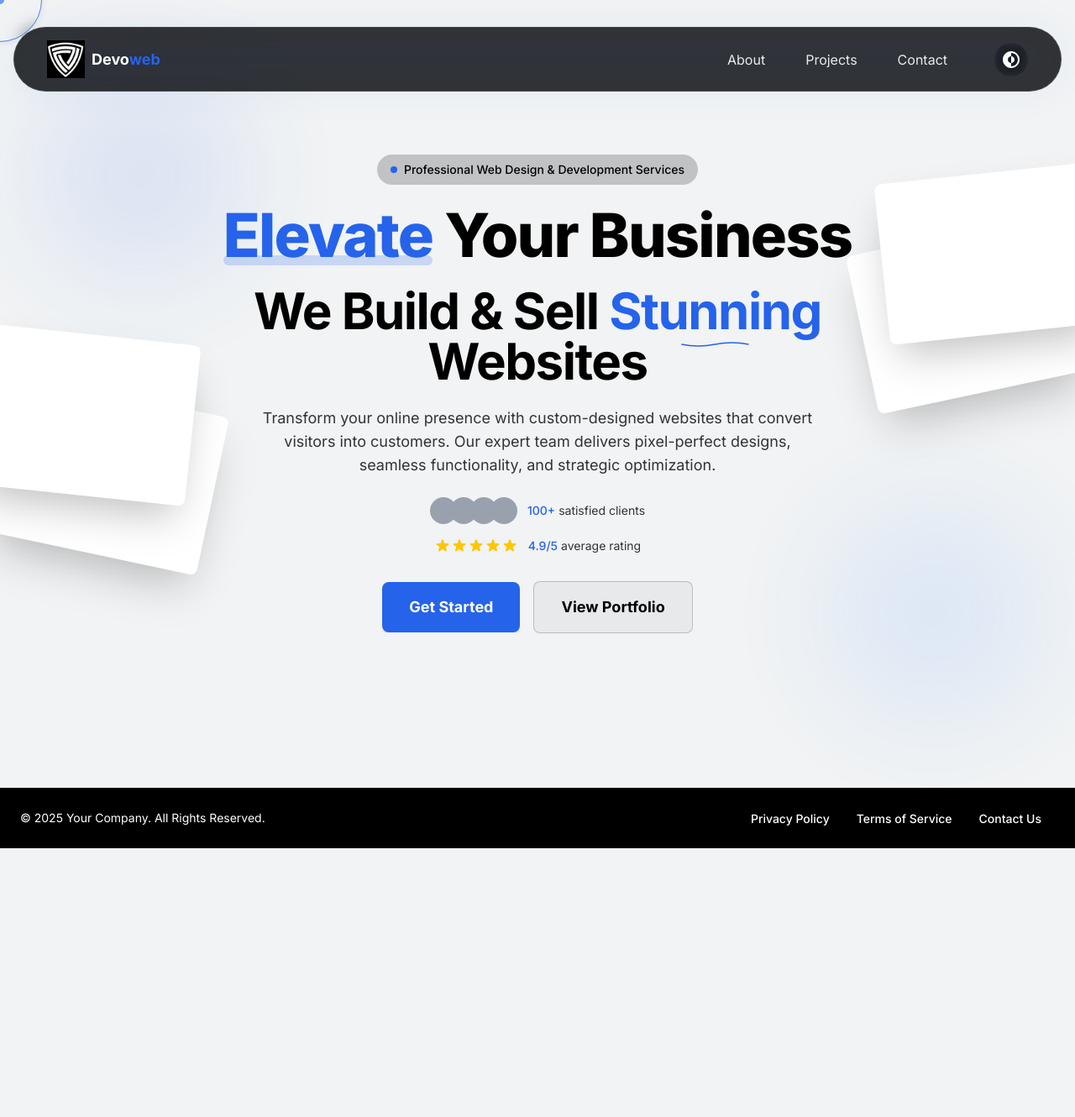
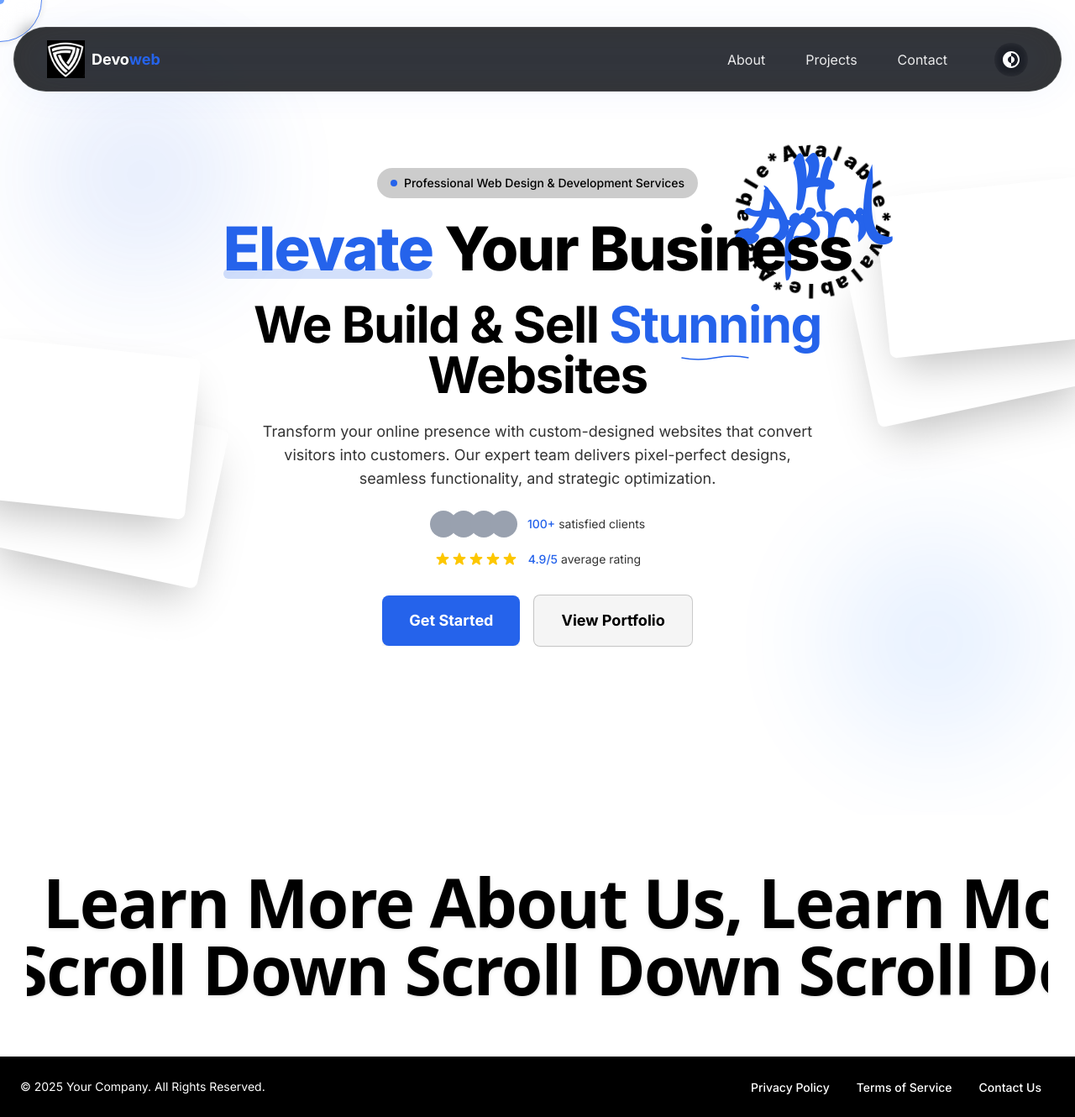
Before and after one commit to MasoudAminii/portfolio, a Next.js app: page / in a window 1280 px wide. Shown: the whole page at 84% size. Before the commit the page ends 1010 px from the top, so only its background shows below. Built offline with nearby package versions, Linux system fonts and the light colour scheme.

Commit message:
i have added a lot of animations and stuff

```diff
--- a/package.json
+++ b/package.json
@@ -10,9 +10,10 @@
   },
   "dependencies": {
     "@radix-ui/react-slot": "^1.2.0",
+    "@react-spring/web": "^9.7.5",
     "class-variance-authority": "^0.7.1",
     "clsx": "^2.1.1",
-    "framer-motion": "^12.6.3",
+    "framer-motion": "^12.6.5",
     "lucide-react": "^0.487.0",
     "next": "15.2.4",
     "next-themes": "^0.4.6",
--- /dev/null
+++ b/src/Components/ui/CircularText.jsx
@@ -0,0 +1,120 @@
+"use client";
+
+import { useEffect, useState } from "react";
+import { motion, useAnimation } from "framer-motion";
+
+const getRotationTransition = (duration, from, loop = true) => ({
+  from: from,
+  to: from + 360,
+  ease: "linear",
+  duration: duration,
+  type: "tween",
+  repeat: loop ? Infinity : 0,
+});
+
+const getTransition = (duration, from) => ({
+  rotate: getRotationTransition(duration, from),
+  scale: {
+    type: "spring",
+    damping: 20,
+    stiffness: 300,
+  },
+});
+
+const CircularText = ({
+  text,
+  spinDuration = 20,
+  onHover = "speedUp",
+  className = "",
+}) => {
+  const letters = Array.from(text);
+  const controls = useAnimation();
+  const [currentRotation, setCurrentRotation] = useState(0);
+
+  useEffect(() => {
+    controls.start({
+      rotate: currentRotation + 360,
+      scale: 1,
+      transition: getTransition(spinDuration, currentRotation),
+    });
+    // eslint-disable-next-line react-hooks/exhaustive-deps
+  }, [spinDuration, controls, onHover, text]);
+
+  const handleHoverStart = () => {
+    if (!onHover) return;
+    switch (onHover) {
+      case "slowDown":
+        controls.start({
+          rotate: currentRotation + 360,
+          scale: 1,
+          transition: getTransition(spinDuration * 2, currentRotation),
+        });
+        break;
+      case "speedUp":
+        controls.start({
+          rotate: currentRotation + 360,
+          scale: 1,
+          transition: getTransition(spinDuration / 4, currentRotation),
+        });
+        break;
+      case "pause":
+        controls.start({
+          rotate: currentRotation,
+          scale: 1,
+          transition: {
+            rotate: { type: "spring", damping: 20, stiffness: 300 },
+            scale: { type: "spring", damping: 20, stiffness: 300 },
+          },
+        });
+        break;
+      case "goBonkers":
+        controls.start({
+          rotate: currentRotation + 360,
+          scale: 0.8,
+          transition: getTransition(spinDuration / 20, currentRotation),
+        });
+        break;
+      default:
+        break;
+    }
+  };
+
+  const handleHoverEnd = () => {
+    controls.start({
+      rotate: currentRotation + 360,
+      scale: 1,
+      transition: getTransition(spinDuration, currentRotation),
+    });
+  };
+
+  return (
+    <motion.div
+      initial={{ rotate: 0 }}
+      className={`mx-auto h-[200px] w-[200px] origin-center cursor-pointer rounded-full text-center font-black text-[var(--primary-color)] ${className}`}
+      animate={controls}
+      onUpdate={(latest) => setCurrentRotation(Number(latest.rotate))}
+      onMouseEnter={handleHoverStart}
+      onMouseLeave={handleHoverEnd}
+    >
+      {letters.map((letter, i) => {
+        const rotation = (360 / letters.length) * i;
+        const factor = Number((Math.PI / letters.length).toFixed(0));
+        const x = factor * i;
+        const y = factor * i;
+        const transform = `rotateZ(${rotation}deg) translate3d(${x}px, ${y}px, 0)`;
+
+        return (
+          <span
+            key={i}
+            className="absolute inset-0 inline-block text-2xl transition-all duration-500 ease-[cubic-bezier(0,0,0,1)]"
+            style={{ transform, WebkitTransform: transform }}
+          >
+            {letter}
+          </span>
+        );
+      })}
+    </motion.div>
+  );
+};
+
+export default CircularText;
--- /dev/null
+++ b/src/Components/ui/ScrollVelocity.jsx
@@ -0,0 +1,155 @@
+"use client";
+import { useRef, useLayoutEffect, useState } from "react";
+import {
+  motion,
+  useScroll,
+  useSpring,
+  useTransform,
+  useMotionValue,
+  useVelocity,
+  useAnimationFrame,
+} from "framer-motion";
+
+function useElementWidth(ref) {
+  const [width, setWidth] = useState(0);
+
+  useLayoutEffect(() => {
+    function updateWidth() {
+      if (ref.current) {
+        setWidth(ref.current.offsetWidth);
+      }
+    }
+    updateWidth();
+    window.addEventListener("resize", updateWidth);
+    return () => window.removeEventListener("resize", updateWidth);
+  }, [ref]);
+
+  return width;
+}
+
+export const ScrollVelocity = ({
+  scrollContainerRef,
+  texts = [],
+  velocity = 70,
+  className = "",
+  damping = 50,
+  stiffness = 400,
+  numCopies = 6,
+  velocityMapping = { input: [0, 1000], output: [0, 5] },
+  parallaxClassName,
+  scrollerClassName,
+  parallaxStyle,
+  scrollerStyle,
+}) => {
+  function VelocityText({
+    children,
+    baseVelocity = velocity,
+    scrollContainerRef,
+    className = "",
+    damping,
+    stiffness,
+    numCopies,
+    velocityMapping,
+    parallaxClassName,
+    scrollerClassName,
+    parallaxStyle,
+    scrollerStyle,
+  }) {
+    const baseX = useMotionValue(0);
+    const scrollOptions = scrollContainerRef
+      ? { container: scrollContainerRef }
+      : {};
+    const { scrollY } = useScroll(scrollOptions);
+    const scrollVelocity = useVelocity(scrollY);
+    const smoothVelocity = useSpring(scrollVelocity, {
+      damping: damping ?? 50,
+      stiffness: stiffness ?? 400,
+    });
+    const velocityFactor = useTransform(
+      smoothVelocity,
+      velocityMapping?.input || [0, 1000],
+      velocityMapping?.output || [0, 5],
+      { clamp: false },
+    );
+
+    const copyRef = useRef(null);
+    const copyWidth = useElementWidth(copyRef);
+
+    function wrap(min, max, v) {
+      const range = max - min;
+      const mod = (((v - min) % range) + range) % range;
+      return mod + min;
+    }
+
+    const x = useTransform(baseX, (v) => {
+      if (copyWidth === 0) return "0px";
+      return `${wrap(-copyWidth, 0, v)}px`;
+    });
+
+    const directionFactor = useRef(1);
+    useAnimationFrame((t, delta) => {
+      let moveBy = directionFactor.current * baseVelocity * (delta / 1000);
+
+      if (velocityFactor.get() < 0) {
+        directionFactor.current = -1;
+      } else if (velocityFactor.get() > 0) {
+        directionFactor.current = 1;
+      }
+
+      moveBy += directionFactor.current * moveBy * velocityFactor.get();
+      baseX.set(baseX.get() + moveBy);
+    });
+
+    const spans = [];
+    for (let i = 0; i < (numCopies ?? 1); i++) {
+      spans.push(
+        <span
+          className={`flex-shrink-0 ${className}`}
+          key={i}
+          ref={i === 0 ? copyRef : null}
+        >
+          {children}
+        </span>,
+      );
+    }
+
+    return (
+      <div
+        className={`${parallaxClassName} relative overflow-hidden`}
+        style={parallaxStyle}
+      >
+        <motion.div
+          className={`${scrollerClassName} flex text-center font-sans text-4xl font-bold tracking-[-0.02em] whitespace-nowrap drop-shadow md:text-[5rem] md:leading-[5rem]`}
+          style={{ x, ...scrollerStyle }}
+        >
+          {spans}
+        </motion.div>
+      </div>
+    );
+  }
+
+  return (
+    <section>
+      {texts.map((text, index) => (
+        <VelocityText
+          key={index}
+          className={className}
+          baseVelocity={index % 2 !== 0 ? -velocity : velocity}
+          scrollContainerRef={scrollContainerRef}
+          damping={damping}
+          stiffness={stiffness}
+          numCopies={numCopies}
+          velocityMapping={velocityMapping}
+          parallaxClassName={parallaxClassName}
+          scrollerClassName={scrollerClassName}
+          parallaxStyle={parallaxStyle}
+          scrollerStyle={scrollerStyle}
+        >
+          {text}&nbsp;
+        </VelocityText>
+      ))}
+    </section>
+  );
+};
+
+export default ScrollVelocity;
--- a/src/app/globals.css
+++ b/src/app/globals.css
@@ -25,8 +25,12 @@ html {
 }
 
 body {
-  transition-property: opacity, filter, background;
-  background: var(--secondary-color);
+  transition-property: opacity, filter, background-color;
+  background: linear-gradient(
+    to bottom,
+    var(--gradiant-from),
+    var(--gradiant-to)
+  );
   transition-timing-function: linear;
   transition-duration: 300ms;
 }
--- a/src/app/layout.tsx
+++ b/src/app/layout.tsx
@@ -25,7 +25,7 @@ export default function RootLayout({
     <html lang="en" suppressHydrationWarning>
       <body className={`${inter.className}`}>
         <ThemeProvider attribute="class" enableSystem defaultTheme="system">
-          <div className="flex min-h-screen flex-col justify-between bg-[var(--secondary-color)] transition-colors duration-200 ease-linear">
+          <div className="flex min-h-screen flex-col justify-between transition-colors duration-200 ease-linear">
             <MouseBorder />
             <div>
               <header className="fixed top-0 left-1/2 z-50 w-full -translate-x-1/2 px-4">
--- a/src/app/page.tsx
+++ b/src/app/page.tsx
@@ -1,19 +1,28 @@
+import localFont from "next/font/local";
+
 import {
   HeroProjectAnimation,
   AnimateText,
 } from "@/Components/Animations/MainAnimations";
+import ScrollVelocity from "@/Components/ui/ScrollVelocity";
+import CircularText from "@/Components/ui/CircularText";
+
+const getFarsiFont = localFont({
+  src: "../../public/fonts/Farsi-Inspired.ttf",
+});
+
 export default function Home() {
   return (
     <div className="">
       <HeroSection />
-      {/* <AboutSection /> */}
+      <AboutSection />
     </div>
   );
 }
 
 function HeroSection() {
   return (
-    <section className="relative flex flex-col items-center justify-center overflow-hidden bg-gradient-to-b from-[var(--gradiant-from)] to-[--gradiant-to] px-4 py-46 transition-all">
+    <section className="relative flex flex-col items-center justify-center overflow-hidden bg-gradient-to-b from-[var(--gradiant-from)] to-[--gradiant-to] px-4 py-50">
       <div className="wrapper container mx-auto">
         {/* Background Elements */}
         <div className="absolute inset-0 opacity-10">
@@ -22,6 +31,22 @@ function HeroSection() {
         </div>
         {/* Floating Website Mockups */}
         <HeroProjectAnimation />
+        {/* Circular Text */}
+        <div className="absolute top-1/6 right-1/6 flex items-center justify-center">
+          <CircularText
+            text="Avalable*Avalable*Avalable*"
+            onHover="speedUp"
+            spinDuration={20}
+            className="text-[var(--primary-color)]"
+          />
+          <div className="absolute flex items-center justify-center text-center text-[var(--accent-color)]">
+            <span
+              className={`${getFarsiFont.className} text-9xl leading-10 font-semibold`}
+            >
+              14 April
+            </span>
+          </div>
+        </div>
         {/* Main Content */}
         <div className="relative z-10 mx-auto flex max-w-4xl flex-col items-center gap-6">
           {/* Announcement Badge */}
@@ -143,60 +168,16 @@ function HeroSection() {
   );
 }
 
-// function AboutSection() {
-//   return (
-//     <section className="bg-[var(--secondary-color)] px-4 py-16 transition-colors sm:px-6 lg:px-8 dark:bg-[var(--secondary-color)]">
-//       <div className="mx-auto max-w-7xl">
-//         <div className="grid items-center gap-12 lg:grid-cols-2">
-//           {/* Text Content */}
-//           <div className="space-y-6">
-//             <h2 className="text-4xl font-bold text-[var(--primary-color)] md:text-5xl dark:text-[var(--primary-color)]">
-//               Crafting Digital Excellence
-//             </h2>
-
-//             <p className="text-lg font-medium text-[var(--primary-color)] opacity-90 md:text-xl dark:text-[var(--primary-color)]">
-//               <span className="text-[var(--accent-color)]">(//)</span> We
-//               transform ideas into powerful web experiences
-//             </p>
-
-//             <p className="text-base leading-relaxed text-[var(--primary-color)] opacity-80 md:text-lg dark:text-[var(--primary-color)]">
-//               As a forward-thinking web development collective, we specialize in
-//               creating bespoke digital solutions that drive results. Our team
-//               merges cutting-edge technology with intuitive design to build
-//               websites that not only look stunning but perform exceptionally.
-//             </p>
-
-//             <div className="mt-8 flex gap-4">
-//               <a
-//                 href="/portfolio"
-//                 className="hover:bg-opacity-90 rounded-lg bg-[var(--accent-color)] px-6 py-3 font-medium text-white shadow-lg transition-all hover:shadow-xl"
-//               >
-//                 View Our Work
-//               </a>
-//               <a
-//                 href="/team"
-//                 className="px-6 py-3 font-medium text-[var(--accent-color)] underline-offset-4 hover:underline"
-//               >
-//                 Meet the Team
-//               </a>
-//             </div>
-//           </div>
-
-//           {/* Visual Element */}
-//           <div className="group relative">
-//             <div className="absolute inset-0 transform rounded-xl bg-[var(--accent-color)] opacity-10 transition-transform duration-300 group-hover:rotate-3" />
-
-//             <div className="relative transform overflow-hidden rounded-xl bg-gradient-to-br from-[var(--secondary-color)] to-[var(--primary-color)] p-1 transition-transform duration-300 group-hover:-translate-y-2">
-//               <div className="flex h-96 items-center justify-center rounded-lg bg-gray-100 dark:bg-gray-800">
-//                 {/* Replace this div with your actual image */}
-//                 <div className="text-[var(--primary-color)] opacity-50">
-//                   [Website Showcase]
-//                 </div>
-//               </div>
-//             </div>
-//           </div>
-//         </div>
-//       </div>
-//     </section>
-//   );
-// }
+function AboutSection() {
+  return (
+    <section className="px-4 py-16 transition-colors sm:px-6 lg:px-8">
+      <div className="mx-auto max-w-[3000px]">
+        <ScrollVelocity
+          texts={["Learn More About Us,", "Scroll Down"]}
+          className="custom-scroll-text"
+        />
+      </div>
+      <div className="mx-auto max-w-7xl"></div>
+    </section>
+  );
+}
--- a/tsconfig.json
+++ b/tsconfig.json
@@ -22,6 +22,6 @@
       "@/*": ["./src/*"]
     }
   },
-  "include": ["next-env.d.ts", "**/*.ts", "**/*.tsx", ".next/types/**/*.ts", "src/Components/Structure/Mouse.jsx", "src/Components/Structure/ThemeChange.jsx", "src/app/template.tsx", "src/Components/Animations/TransitionLink.jsx"],
+  "include": ["next-env.d.ts", "**/*.ts", "**/*.tsx", ".next/types/**/*.ts", "src/Components/Structure/Mouse.jsx", "src/Components/Structure/ThemeChange.jsx", "src/app/template.tsx", "src/Components/Animations/TransitionLink.jsx", "src/Components/ui/SplitText.jsx"],
   "exclude": ["node_modules"]
 }
```
Also changed, not shown: public/fonts/Farsi-Inspired.ttf (added), 1 other file (tests, documents, lock files or other folders).
